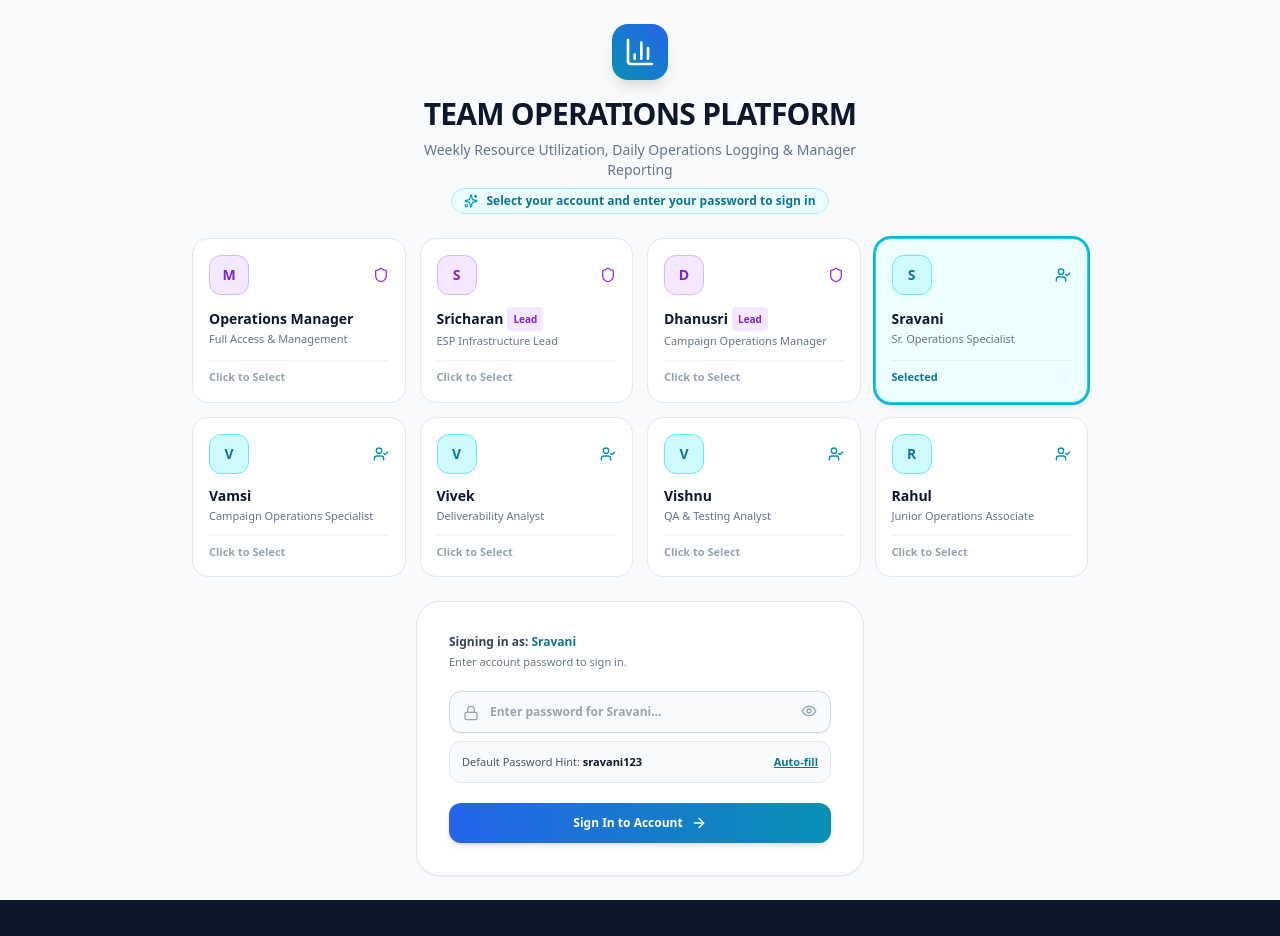
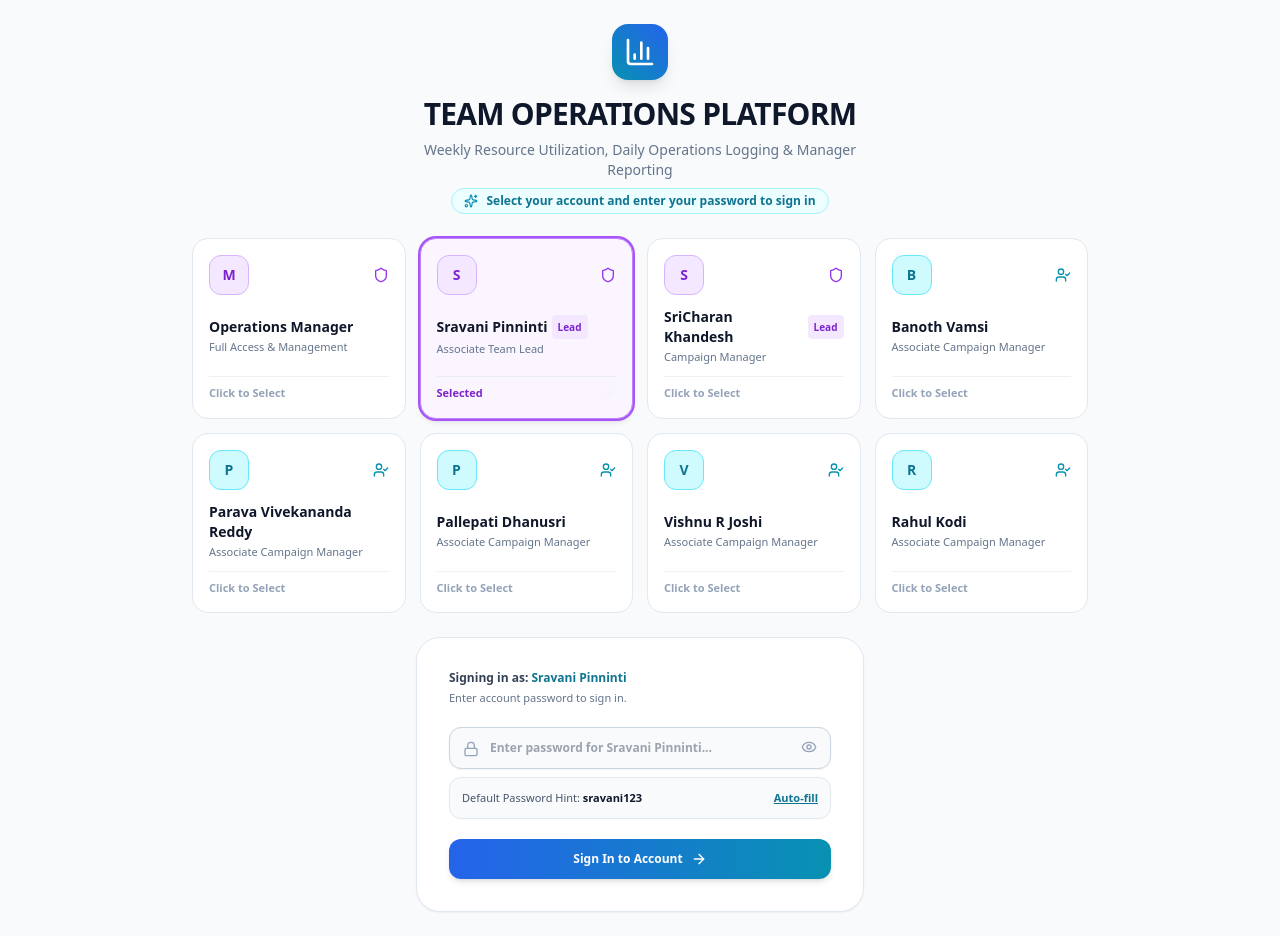
Before and after one commit to sravani00/TEAM-OPERATIONS-WEEKLY-UTILIZATION, a React (Vite) app: page / in a window 1280 px wide. Before the commit the page ends 900 px from the top, so only its background shows below. Built offline with nearby package versions, Linux system fonts and the light colour scheme.

Commit message:
Update team roster with official full names and designations

```diff
--- a/src/App.tsx
+++ b/src/App.tsx
@@ -17,7 +17,7 @@ import { AddWeekModal } from './components/AddWeekModal';
 import { UploadWeekModal } from './components/UploadWeekModal';
 import { LayoutDashboard } from 'lucide-react';
 
-const STORAGE_KEY = 'weekly_ops_dashboard_weeks_v9';
+const STORAGE_KEY = 'weekly_ops_dashboard_weeks_v10';
 const AUTH_KEY = 'weekly_ops_dashboard_auth_v9';
 
 const EMPTY_WEEK: WeekData = {
@@ -303,14 +303,14 @@ export const App: React.FC = () => {
 
   // Human Readable Name mapping for roles
   const roleNameMap: Record<UserRole, string> = {
-    manager: 'Manager',
-    sravani: 'Sravani',
-    sricharan: 'Sricharan',
-    vamsi: 'Vamsi',
-    vivek: 'Vivek',
-    dhanusri: 'Dhanusri',
-    vishnu: 'Vishnu',
-    rahul: 'Rahul',
+    manager: 'Operations Manager',
+    sravani: 'Sravani Pinninti',
+    sricharan: 'SriCharan Khandesh',
+    vamsi: 'Banoth Vamsi',
+    vivek: 'Parava Vivekananda Reddy',
+    dhanusri: 'Pallepati Dhanusri',
+    vishnu: 'Vishnu R Joshi',
+    rahul: 'Rahul Kodi',
   };
 
   // If unauthenticated, render Login Page
--- a/src/components/Header.tsx
+++ b/src/components/Header.tsx
@@ -59,7 +59,7 @@ export const Header: React.FC<HeaderProps> = ({
   onResetData,
   onClearAllData,
 }) => {
-  const isManagerOrLead = currentUserRole === 'manager' || currentUserRole === 'sricharan' || currentUserRole === 'dhanusri';
+  const isManagerOrLead = currentUserRole === 'manager' || currentUserRole === 'sravani' || currentUserRole === 'sricharan';
 
   const allTabs: { id: DashboardTab; label: string; icon: React.ReactNode }[] = isManagerOrLead ? [
     { id: 'dashboard', label: 'Dashboard', icon: <LayoutDashboard className="w-3.5 h-3.5" /> },
--- a/src/components/LoginPage.tsx
+++ b/src/components/LoginPage.tsx
@@ -25,13 +25,13 @@ export const LoginPage: React.FC<LoginPageProps> = ({ onLogin }) => {
 
   const accounts: { id: UserRole; name: string; title: string; avatar: string; isManager?: boolean; isLead?: boolean }[] = [
     { id: 'manager', name: 'Operations Manager', title: 'Full Access & Management', avatar: 'M', isManager: true },
-    { id: 'sricharan', name: 'Sricharan', title: 'ESP Infrastructure Lead', avatar: 'S', isLead: true },
-    { id: 'dhanusri', name: 'Dhanusri', title: 'Campaign Operations Manager', avatar: 'D', isLead: true },
-    { id: 'sravani', name: 'Sravani', title: 'Sr. Operations Specialist', avatar: 'S' },
-    { id: 'vamsi', name: 'Vamsi', title: 'Campaign Operations Specialist', avatar: 'V' },
-    { id: 'vivek', name: 'Vivek', title: 'Deliverability Analyst', avatar: 'V' },
-    { id: 'vishnu', name: 'Vishnu', title: 'QA & Testing Analyst', avatar: 'V' },
-    { id: 'rahul', name: 'Rahul', title: 'Junior Operations Associate', avatar: 'R' },
+    { id: 'sravani', name: 'Sravani Pinninti', title: 'Associate Team Lead', avatar: 'S', isLead: true },
+    { id: 'sricharan', name: 'SriCharan Khandesh', title: 'Campaign Manager', avatar: 'S', isLead: true },
+    { id: 'vamsi', name: 'Banoth Vamsi', title: 'Associate Campaign Manager', avatar: 'B' },
+    { id: 'vivek', name: 'Parava Vivekananda Reddy', title: 'Associate Campaign Manager', avatar: 'P' },
+    { id: 'dhanusri', name: 'Pallepati Dhanusri', title: 'Associate Campaign Manager', avatar: 'P' },
+    { id: 'vishnu', name: 'Vishnu R Joshi', title: 'Associate Campaign Manager', avatar: 'V' },
+    { id: 'rahul', name: 'Rahul Kodi', title: 'Associate Campaign Manager', avatar: 'R' },
   ];
 
   const handleFormSubmit = (e: React.FormEvent) => {
@@ -109,7 +109,7 @@ export const LoginPage: React.FC<LoginPageProps> = ({ onLogin }) => {
                 <div>
                   <h3 className="font-extrabold text-slate-900 text-sm flex items-center gap-1">
                     <span>{acc.name}</span>
-                    {acc.isLead && <span className="text-[10px] bg-purple-100 text-purple-700 font-bold px-1.5 py-0.5 rounded">Lead</span>}
+                    {acc.isLead && <span className="text-[10px] bg-purple-100 text-purple-700 font-bold px-1.5 py-0.5 rounded shrink-0">Lead</span>}
                   </h3>
                   <p className="text-[11px] text-slate-500 font-medium leading-snug mt-0.5">{acc.title}</p>
                 </div>
--- a/src/components/ResourceWeeklyReportForm.tsx
+++ b/src/components/ResourceWeeklyReportForm.tsx
@@ -41,7 +41,7 @@ export const ResourceWeeklyReportForm: React.FC<ResourceWeeklyReportFormProps> =
   onSelectWeek,
   allWeeks,
 }) => {
-  const isManagerOrLead = currentRole === 'manager' || currentRole === 'sricharan' || currentRole === 'dhanusri';
+  const isManagerOrLead = currentRole === 'manager' || currentRole === 'sravani' || currentRole === 'sricharan';
 
   // Find current resource's data record in current week
   const memberRecord: TeamMemberData = currentWeek.teamData.find(
--- a/src/components/RoleSelectorBar.tsx
+++ b/src/components/RoleSelectorBar.tsx
@@ -11,21 +11,21 @@ export const RoleSelectorBar: React.FC<RoleSelectorBarProps> = ({
   currentRole,
   onSelectRole,
 }) => {
-  // Only render Role Selector Bar for Managers and Team Leads (Sricharan, Dhanusri)
-  const isManagerOrLead = currentRole === 'manager' || currentRole === 'sricharan' || currentRole === 'dhanusri';
+  // Only render Role Selector Bar for Managers and Team Leads (Sravani Pinninti, SriCharan Khandesh)
+  const isManagerOrLead = currentRole === 'manager' || currentRole === 'sravani' || currentRole === 'sricharan';
   if (!isManagerOrLead) {
     return null;
   }
 
   const roles: { id: UserRole; name: string; title: string; isManager?: boolean; isLead?: boolean }[] = [
-    { id: 'manager', name: 'Operations Manager', title: 'Manager (Full Access)', isManager: true },
-    { id: 'sricharan', name: 'Sricharan', title: 'ESP Infrastructure Lead', isLead: true },
-    { id: 'dhanusri', name: 'Dhanusri', title: 'Campaign Operations Manager', isLead: true },
-    { id: 'sravani', name: 'Sravani', title: 'Sr. Operations Specialist' },
-    { id: 'vamsi', name: 'Vamsi', title: 'Campaign Operations Specialist' },
-    { id: 'vivek', name: 'Vivek', title: 'Deliverability Analyst' },
-    { id: 'vishnu', name: 'Vishnu', title: 'QA & Testing Analyst' },
-    { id: 'rahul', name: 'Rahul', title: 'Junior Operations Associate' },
+    { id: 'manager', name: 'Operations Manager', title: 'Full Access & Management', isManager: true },
+    { id: 'sravani', name: 'Sravani Pinninti', title: 'Associate Team Lead', isLead: true },
+    { id: 'sricharan', name: 'SriCharan Khandesh', title: 'Campaign Manager', isLead: true },
+    { id: 'vamsi', name: 'Banoth Vamsi', title: 'Associate Campaign Manager' },
+    { id: 'vivek', name: 'Parava Vivekananda Reddy', title: 'Associate Campaign Manager' },
+    { id: 'dhanusri', name: 'Pallepati Dhanusri', title: 'Associate Campaign Manager' },
+    { id: 'vishnu', name: 'Vishnu R Joshi', title: 'Associate Campaign Manager' },
+    { id: 'rahul', name: 'Rahul Kodi', title: 'Associate Campaign Manager' },
   ];
 
   const currentRoleObj = roles.find((r) => r.id === currentRole) || roles[0];
@@ -50,21 +50,21 @@ export const RoleSelectorBar: React.FC<RoleSelectorBarProps> = ({
           <select
             value={currentRole}
             onChange={(e) => onSelectRole(e.target.value as UserRole)}
-            className="w-full sm:w-72 appearance-none bg-white text-slate-900 font-bold pl-9 pr-9 py-2 rounded-xl text-xs border border-slate-300 hover:border-purple-500 focus:outline-none focus:ring-2 focus:ring-purple-500 shadow-sm cursor-pointer"
+            className="w-full sm:w-80 appearance-none bg-white text-slate-900 font-bold pl-9 pr-9 py-2 rounded-xl text-xs border border-slate-300 hover:border-purple-500 focus:outline-none focus:ring-2 focus:ring-purple-500 shadow-sm cursor-pointer"
           >
             <option value="manager" className="font-bold text-purple-700">
               🛡️ Operations Manager (Full Access)
             </option>
             <optgroup label="Team Lead Accounts">
-              <option value="sricharan">🛡️ Sricharan (ESP Infrastructure Lead)</option>
-              <option value="dhanusri">🛡️ Dhanusri (Campaign Manager)</option>
+              <option value="sravani">🛡️ Sravani Pinninti (Associate Team Lead)</option>
+              <option value="sricharan">🛡️ SriCharan Khandesh (Campaign Manager)</option>
             </optgroup>
-            <optgroup label="Team Member Accounts">
-              <option value="sravani">👤 Sravani (Sr. Ops Specialist)</option>
-              <option value="vamsi">👤 Vamsi (Ops Specialist)</option>
-              <option value="vivek">👤 Vivek (Deliverability Analyst)</option>
-              <option value="vishnu">👤 Vishnu (QA Analyst)</option>
-              <option value="rahul">👤 Rahul (Junior Associate)</option>
+            <optgroup label="Associate Campaign Managers">
+              <option value="vamsi">👤 Banoth Vamsi</option>
+              <option value="vivek">👤 Parava Vivekananda Reddy</option>
+              <option value="dhanusri">👤 Pallepati Dhanusri</option>
+              <option value="vishnu">👤 Vishnu R Joshi</option>
+              <option value="rahul">👤 Rahul Kodi</option>
             </optgroup>
           </select>
           <ChevronDown className="w-4 h-4 text-slate-400 absolute right-3 pointer-events-none" />
--- a/src/data/mockData.ts
+++ b/src/data/mockData.ts
@@ -33,8 +33,8 @@ export const INITIAL_WEEKS: WeekData[] = [
     teamData: [
       {
         id: 'tm-sravani',
-        name: 'Sravani',
-        role: 'Sr. Operations Specialist',
+        name: 'Sravani Pinninti',
+        role: 'Associate Team Lead',
         campaigns: 0,
         hours: 0,
         avgHoursPerDay: 0,
@@ -54,8 +54,8 @@ export const INITIAL_WEEKS: WeekData[] = [
       },
       {
         id: 'tm-sricharan',
-        name: 'Sricharan',
-        role: 'ESP Infrastructure Lead',
+        name: 'SriCharan Khandesh',
+        role: 'Campaign Manager',
         campaigns: 0,
         hours: 0,
         avgHoursPerDay: 0,
@@ -75,8 +75,8 @@ export const INITIAL_WEEKS: WeekData[] = [
       },
       {
         id: 'tm-vamsi',
-        name: 'Vamsi',
-        role: 'Campaign Operations Specialist',
+        name: 'Banoth Vamsi',
+        role: 'Associate Campaign Manager',
         campaigns: 0,
         hours: 0,
         avgHoursPerDay: 0,
@@ -96,8 +96,8 @@ export const INITIAL_WEEKS: WeekData[] = [
       },
       {
         id: 'tm-vivek',
-        name: 'Vivek',
-        role: 'Deliverability Analyst',
+        name: 'Parava Vivekananda Reddy',
+        role: 'Associate Campaign Manager',
         campaigns: 0,
         hours: 0,
         avgHoursPerDay: 0,
@@ -117,8 +117,8 @@ export const INITIAL_WEEKS: WeekData[] = [
       },
       {
         id: 'tm-dhanusri',
-        name: 'Dhanusri',
-        role: 'Campaign Operations Manager',
+        name: 'Pallepati Dhanusri',
+        role: 'Associate Campaign Manager',
         campaigns: 0,
         hours: 0,
         avgHoursPerDay: 0,
@@ -138,8 +138,8 @@ export const INITIAL_WEEKS: WeekData[] = [
       },
       {
         id: 'tm-vishnu',
-        name: 'Vishnu',
-        role: 'QA & Testing Analyst',
+        name: 'Vishnu R Joshi',
+        role: 'Associate Campaign Manager',
         campaigns: 0,
         hours: 0,
         avgHoursPerDay: 0,
@@ -159,8 +159,8 @@ export const INITIAL_WEEKS: WeekData[] = [
       },
       {
         id: 'tm-rahul',
-        name: 'Rahul',
-        role: 'Junior Operations Associate',
+        name: 'Rahul Kodi',
+        role: 'Associate Campaign Manager',
         campaigns: 0,
         hours: 0,
         avgHoursPerDay: 0,
```
